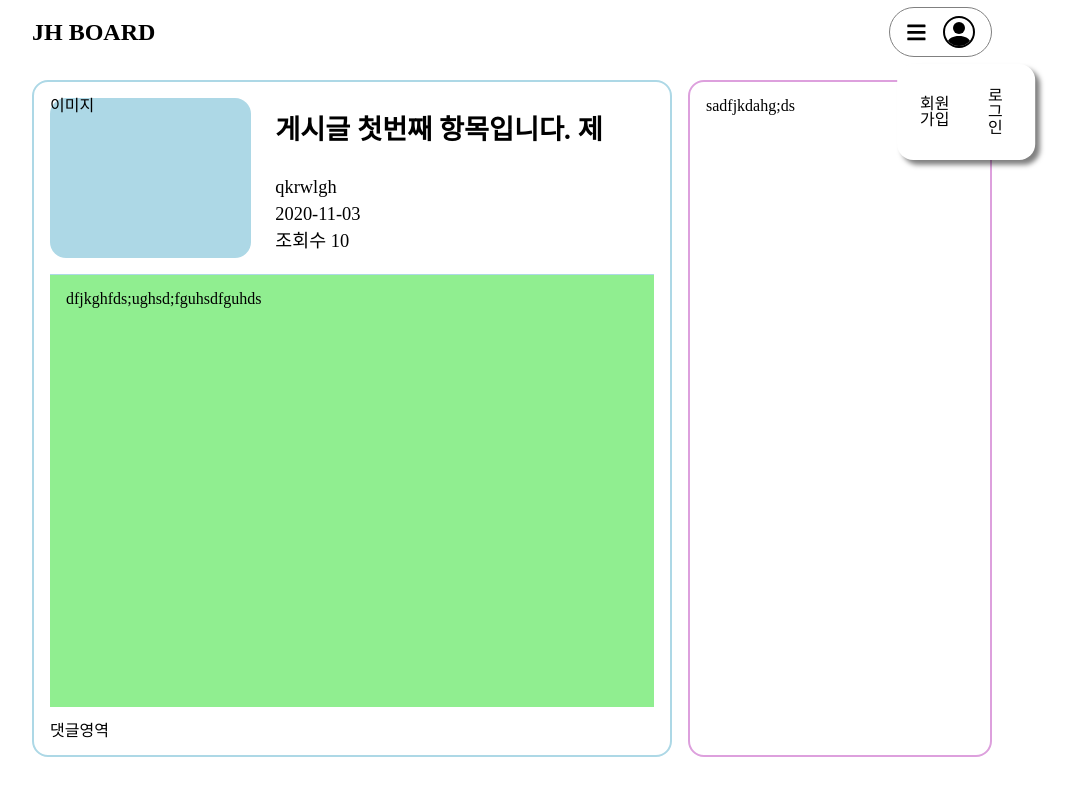
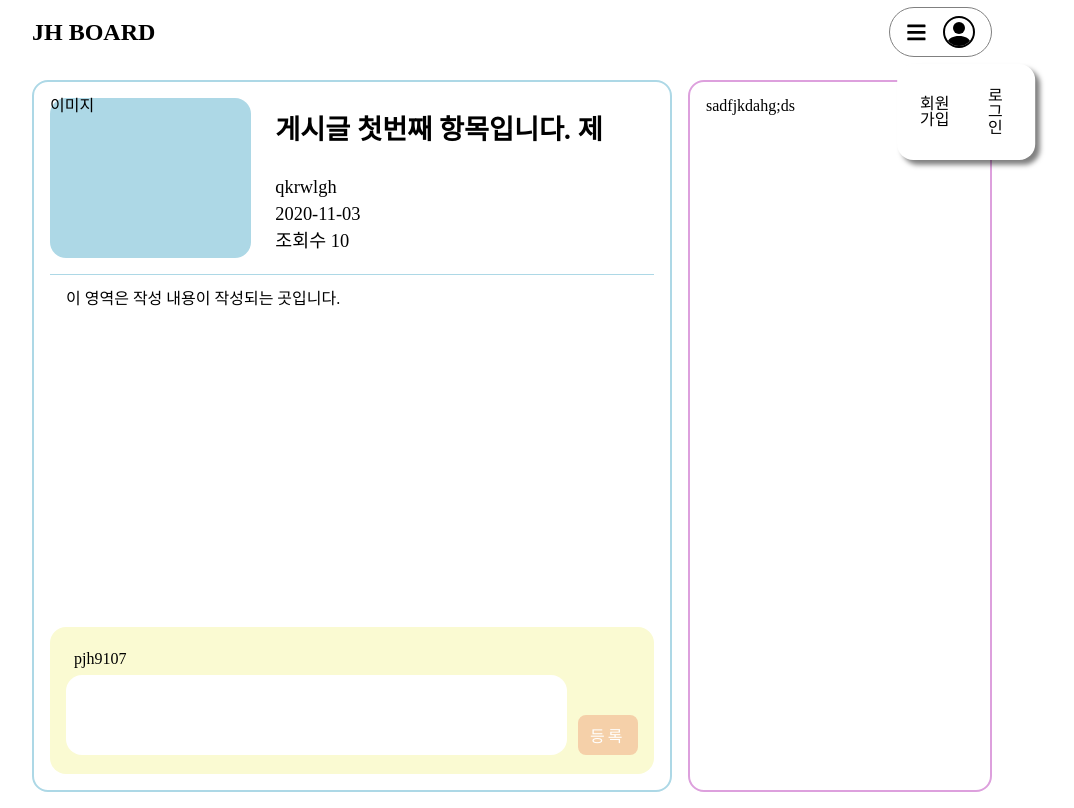
Before and after one commit to qkrwlgh91/ts-react-board, a React (Create React App) app: page /board in a window 1280 px wide. Shown: the whole page, without its empty margins (128-1202 px from the left). Built offline with nearby package versions, Linux system fonts and the light colour scheme.

Commit message:
command scss standard

```diff
--- a/src/components/Board/boardDetail.tsx
+++ b/src/components/Board/boardDetail.tsx
@@ -16,7 +16,7 @@ function boardDetail() {
                 </div>
             </div>
             <div className="boardBox__detail--content">
-                dfjkghfds;ughsd;fguhsdfguhds
+                이 영역은 작성 내용이 작성되는 곳입니다.
             </div>
             <Command />
         </div>
--- a/src/components/Board/command.tsx
+++ b/src/components/Board/command.tsx
@@ -3,7 +3,9 @@ import React from 'react';
 function command() {
     return (
         <div className="commandBox">
-            댓글영역
+            <div className="commandBox__writer">pjh9107</div>
+            <textarea></textarea>
+            <button className="commandBox__wbtn">등록</button>
         </div>
     )
 }
--- a/src/scss/import/board/_board.scss
+++ b/src/scss/import/board/_board.scss
@@ -48,8 +48,7 @@
         }
         &--content {
             padding: 1rem;
-            background: lightgreen;
-            min-height: 50vh;
+            min-height: 38vh;
             border-top: 1px solid lightblue;
             margin-bottom: 1rem;
         }
--- a/src/scss/import/board/_command.scss
+++ b/src/scss/import/board/_command.scss
@@ -1,3 +1,34 @@
-.commnadBox {
+.commandBox {
     position: relative;
+    background: lightgoldenrodyellow;
+    border-radius: 1rem;
+    padding: 1rem;
+    &__writer {
+        margin: 0.5rem 0 0.5rem 0.5rem;
+    }
+    textarea {
+        border-style: none;
+        width: 87.5%;
+        font-size: 1.1rem;
+        box-sizing: border-box;
+        min-height: 10vh;
+        padding: 1rem 1.5rem;
+        border-radius: 1rem;
+        resize: none;
+    }
+    &__wbtn {
+        @include btnInit($padding: 0.5rem 0, $background: #F5D0A9);
+        width: 10%;
+        position: absolute;
+        bottom: 1.2rem;
+        right: 1rem;
+        font-size: 1rem;
+        letter-spacing: 0.2rem;
+        text-align: center;
+        color: white;
+        &:hover {
+            cursor: pointer;
+            background: linear-gradient(to right, #F8E0F7 30%, #F781F3 70%,  #F781BE 100%);
+        }
+    }
 }
```
